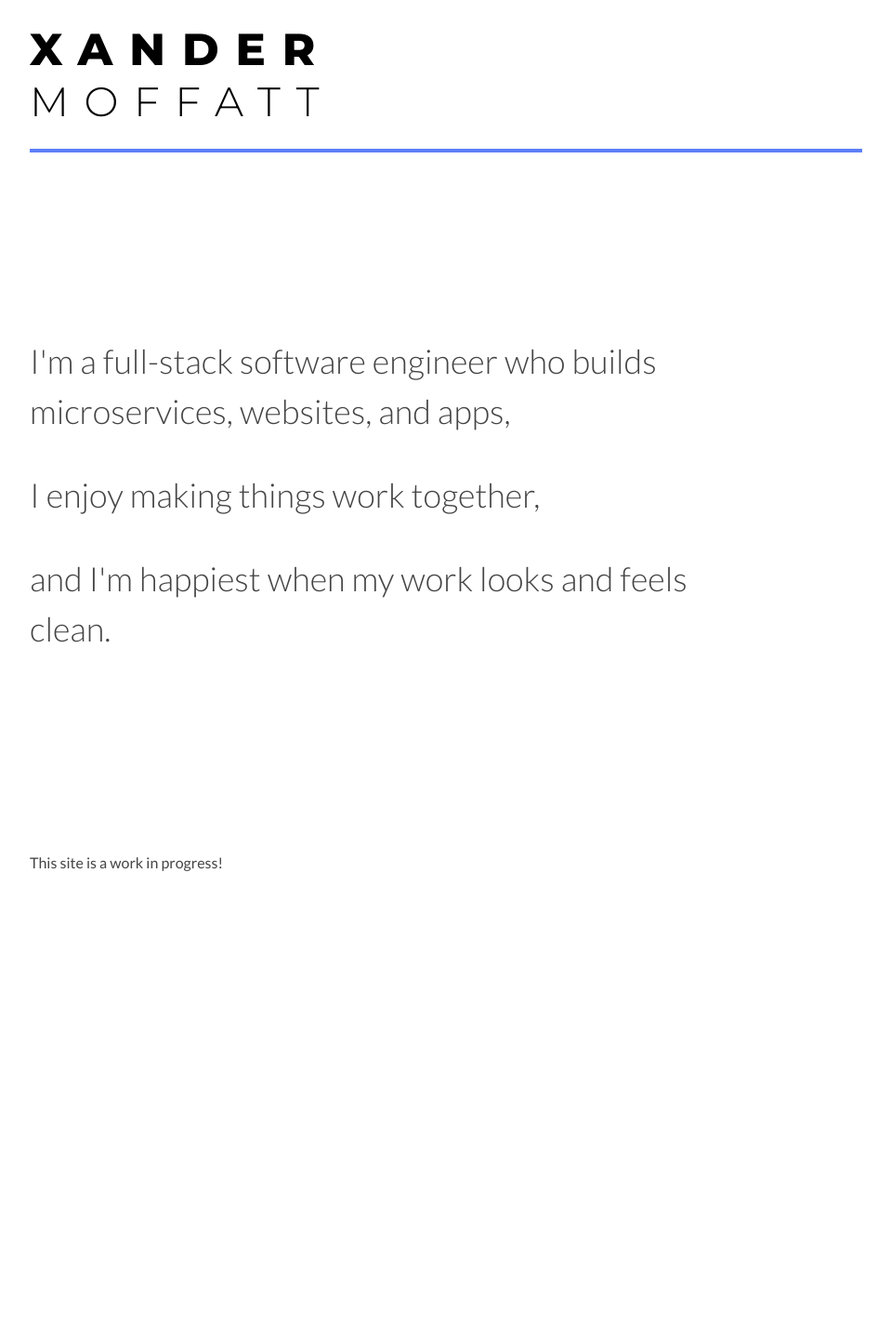
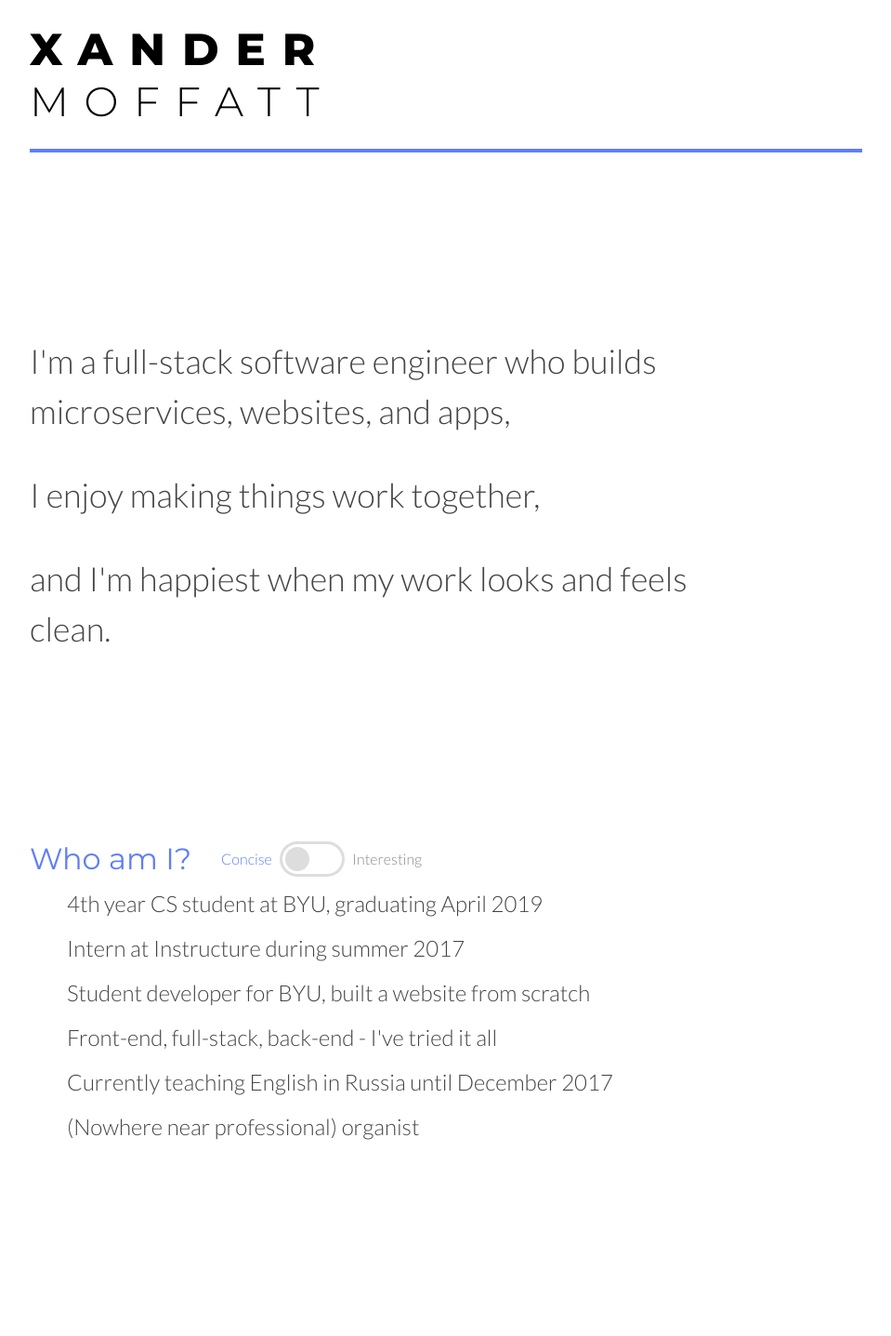
Before and after one commit to xandroxygen/xandroxygen.github.io, a Jekyll site: the page built from index.html, in a window 1280 px wide. Shown: the whole page at 93% size, without its empty margins (160-1119 px from the left). Built offline with Jekyll 4.4.1, drawn with Linux system fonts in a browser that asks for light colours; before the commit the page ends 956 px from its top, so only the background shows below that.

Commit message:
add about section with toggle

```diff
--- a/_includes/intro.html
+++ b/_includes/intro.html
@@ -1 +1,23 @@
-<p class="work-in-progress">This site is a work in progress!</p>
+<section class="intro-text">
+  <div class="intro-header">
+      <h3>Who am I?</h3>
+      <div class="toggle">
+        <span class="toggle-label" id="concise">Concise</span>
+        <input id="intro-toggle" type="checkbox">
+        <label for="intro-toggle"></label>
+        <span class="toggle-label" id="interesting">Interesting</span>
+      </div>
+  </div>
+  <ul>
+    <li>4th year CS student at BYU, graduating April 2019</li>
+    <li>Intern at Instructure during summer 2017</li>
+    <li>Student developer for BYU, built a website from scratch</li>
+    <li>Front-end, full-stack, back-end - I've tried it all</li>
+    <li>Currently teaching English in Russia until December 2017</li>
+    <li>(Nowhere near professional) organist</li>
+  </ul>
+  <p>I'm a 4th year CS student at BYU, and will graduate in April 2019. Right now, my wife and I are taking a semester to volunteer by teaching English in Russia, which will finish in December. Yes, it's a crazy thing to do, and yes, it's an amazing experience.</p>
+  <p>This summer, I worked for Instructure as a software engineer intern. My team and I rolled out a microservice to our users, and started on another. I loved the exposure to new technology! I've also worked on BYU's custom LMS (Learning Management System), where I got my first taste of real web development - I pored over a massive code base, wrangled existing code, and built a website from scratch.</p>
+  <p>I love it all, from tinkering over front-end design to considering a full stack to enjoying the freedom of the back end. Not having to worry about browser compatibility when working on the backend is great, but I also love implementing something that's visible, and more than just an API.</p>
+  <p>When I'm not coding or in class or teaching English to crazy Russian kids, I'm usually reading whatever I can get my hands on. My wife and I love spending time kayaking and being outdoors in the mountains. I also play the organ, which is just as cool as it sounds.</p>
+</section>
--- a/_sass/main.scss
+++ b/_sass/main.scss
@@ -1,3 +1,4 @@
 @import "partials/globals";
 @import "partials/base";
 @import "partials/header";
+@import "partials/intro";
--- a/_sass/partials/_globals.scss
+++ b/_sass/partials/_globals.scss
@@ -1,6 +1,7 @@
 $white: #ffffff;
 $black: #000000;
 $darkgrey: #444444;
+$lightgrey: #888888;
 $mainblue: #5e7ff8;
 
 $large-desktop-width: 1440px;
--- a/css/main.css
+++ b/css/main.css
@@ -1,9 +1,19 @@
 body {
-  margin: 0;
   padding: 0;
   font-family: "Lato", sans-serif;
   line-height: 1.5;
   color: #444444; }
+
+body,
+p,
+h3 {
+  margin: 0; }
+
+h3 {
+  color: #5e7ff8;
+  font-size: 2em;
+  font-family: "Montserrat", sans-serif;
+  font-weight: normal; }
 
 .container {
   width: 70%;
@@ -66,4 +76,79 @@ body {
         margin: 0;
         margin-top: 1em; } }
 
+.intro-text {
+  font-weight: 300;
+  position: relative; }
+  .intro-text ul {
+    list-style: none;
+    font-size: 1.5em;
+    line-height: 2em;
+    position: absolute;
+    left: 0;
+    margin: 0; }
+  .intro-text p {
+    padding: 0.75em 0;
+    font-size: 1.2em;
+    visibility: hidden; }
+  .intro-text .intro-header {
+    display: flex;
+    flex-wrap: wrap;
+    width: 70%;
+    justify-content: left; }
+    @media screen and (max-width: 850px) {
+      .intro-text .intro-header {
+        flex-direction: column; } }
+  .intro-text .toggle {
+    display: flex;
+    align-items: center;
+    margin-left: 2em; }
+    @media screen and (max-width: 850px) {
+      .intro-text .toggle {
+        margin-left: 0; } }
+    .intro-text .toggle span {
+      color: #888888;
+      transition: color 0.4s; }
+      .intro-text .toggle span:first-child {
+        color: #5e7ff8; }
+    .intro-text .toggle input {
+      position: absolute;
+      margin-left: -9999px;
+      visibility: hidden; }
+    .intro-text .toggle input + label {
+      display: block;
+      position: relative;
+      cursor: pointer;
+      outline: none;
+      user-select: none;
+      margin: 0 0.5em;
+      padding: 0.2em;
+      width: 4em;
+      height: 2em;
+      background-color: #dddddd;
+      border-radius: 2em;
+      transition: background 0.4s; }
+    .intro-text .toggle input + label:before,
+    .intro-text .toggle input + label:after {
+      display: block;
+      position: absolute;
+      content: ""; }
+    .intro-text .toggle input + label:before {
+      top: 0.2em;
+      left: 0.2em;
+      right: 0.2em;
+      bottom: 0.2em;
+      background-color: #ffffff;
+      border-radius: 2em;
+      transition: background 0.4s; }
+    .intro-text .toggle input + label:after {
+      top: 0.4em;
+      left: 0.4em;
+      bottom: 0.4em;
+      width: 1.6em;
+      background-color: #dddddd;
+      border-radius: 1.8em;
+      transition: margin 0.4s; }
+    .intro-text .toggle input:checked + label:after {
+      margin-left: 2em; }
+
 /*# sourceMappingURL=main.css.map */
--- a/index.html
+++ b/index.html
@@ -5,4 +5,5 @@ layout: default
 <div class="container">
   {% include header.html %}
   {% include intro.html %}
+  <script src="main.js" type="text/javascript"></script>
 </div>
--- /dev/null
+++ b/main.js
@@ -0,0 +1,16 @@
+const introInput = document.getElementById("intro-toggle")
+const conciseText = document.querySelector(".intro-text ul")
+const interestingText = document.querySelectorAll(".intro-text p")
+const conciseLabel = document.getElementById("concise")
+const interestingLabel = document.getElementById("interesting")
+
+introInput.addEventListener("change", function() {
+  const isChecked = introInput.checked
+  conciseText.style.visibility = isChecked ? "hidden" : "visible"
+  interestingText.forEach(function(p) {
+    p.style.visibility = isChecked ? "visible" : "hidden"
+  })
+
+  conciseLabel.style.color = isChecked ? "#888888" : "#5e7ff8"
+  interestingLabel.style.color = isChecked ? "#5e7ff8" : "#888888"
+})
```
Also changed, not shown: _sass/partials/_base.scss (+13 -1 lines), _sass/partials/_intro.scss (added, +95 -0 lines), 1 other file.
